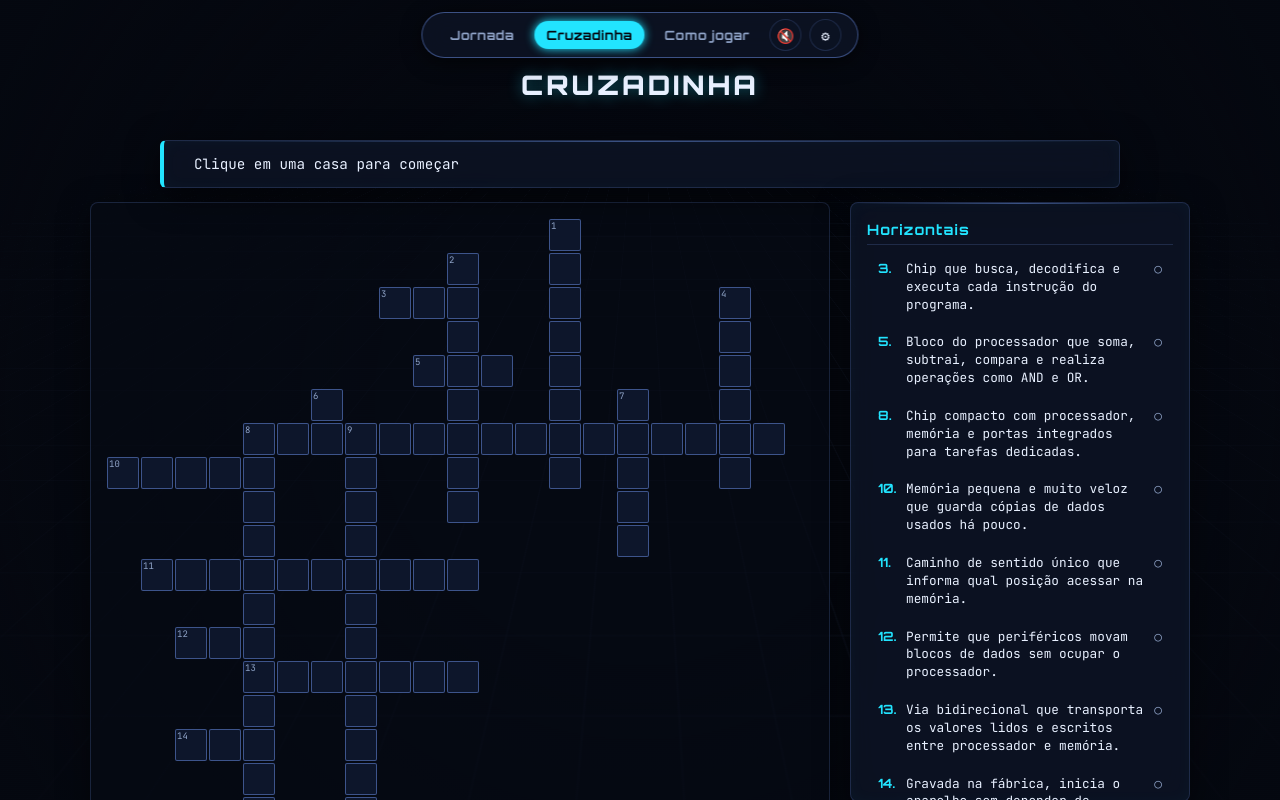
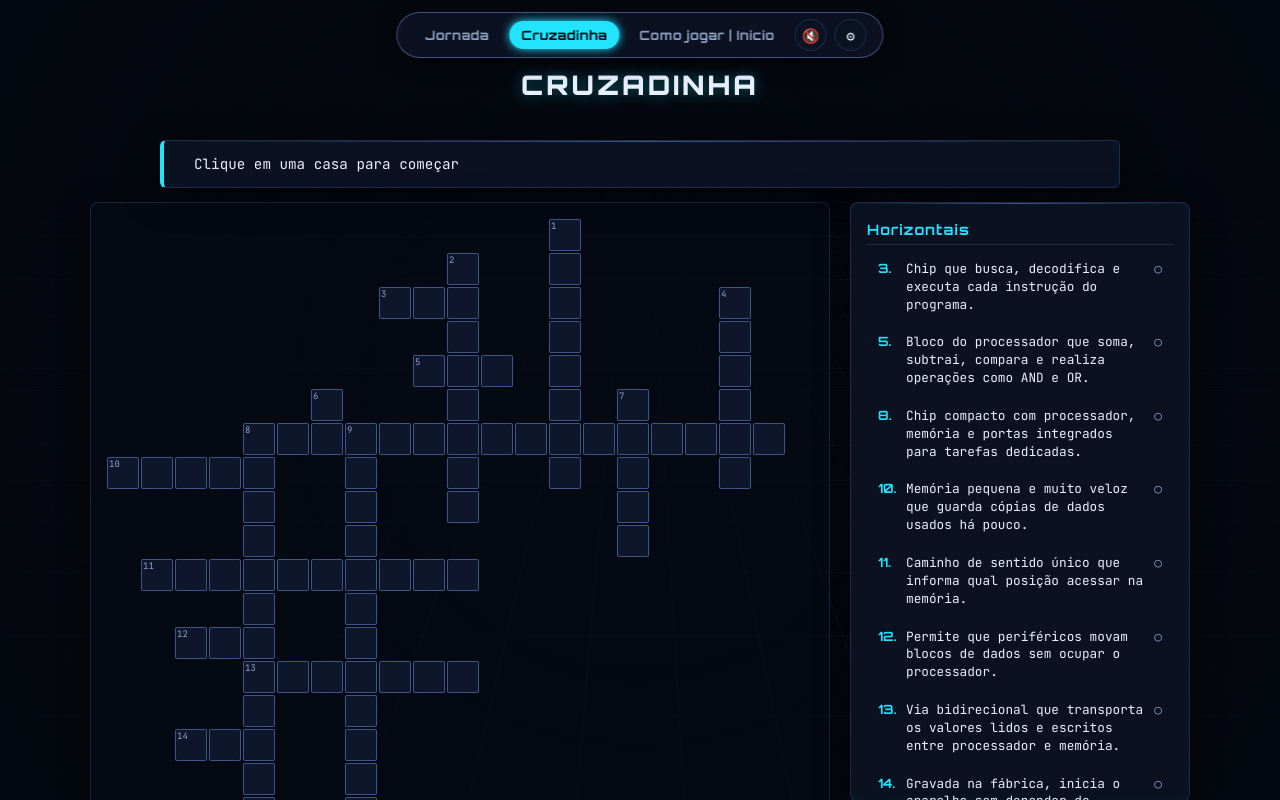
Before and after one commit to viniasouza/arqcomp-cruzadinha, a plain HTML site: page index.html in a window 1280 px wide. Both pictures are taken after a click on the button "🧩 IR DIRETO PARA A CRUZADINHA". Drawn offline with Linux system fonts and the light colour scheme.

Commit message:
fix: corrige nav bar | corrige pistas

```diff
--- a/dados.js
+++ b/dados.js
@@ -340,9 +340,9 @@ var TERMOS = [
     nome: 'Quad core',
     familia: 'chip',
     fase: 5,
-    pista: 'Processador com quarteto de unidades independentes de execução para elevado paralelismo.',
+    pista: 'Processador com quarteto de unidades independentes de execução.',
     dica1: 'Tipo de chip · 8 letras',
-    definicao: 'Quatro núcleos no mesmo chip. Mais paralelismo, mas o ganho depende de o programa conseguir dividir o trabalho.',
+    definicao: 'Quatro núcleos no mesmo chip. O ganho depende de o programa conseguir dividir o trabalho.',
     vidaReal: 'Desktops, servidores e celulares topo de linha.',
     cena: 'quad',
     narracao: [
--- a/index.html
+++ b/index.html
@@ -20,7 +20,7 @@
   <nav id="menu-topo" class="menu-topo oculto" role="navigation" aria-label="Menu principal">
     <button class="menu-btn" data-ir="tela-mapa" aria-label="Ir para a Jornada">Jornada</button>
     <button class="menu-btn" data-ir="tela-cruzadinha" aria-label="Ir para a Cruzadinha">Cruzadinha</button>
-    <button class="menu-btn" data-ir="tela-como-jogar" aria-label="Como jogar">Como jogar</button>
+    <button class="menu-btn" data-ir="tela-como-jogar" aria-label="Como jogar">Como jogar | Inicio</button>
     <button id="btn-som" class="menu-btn-icone" aria-label="Alternar som" title="Som">🔇</button>
     <button id="btn-config" class="menu-btn-icone" aria-label="Configurações" title="Configurações">⚙</button>
   </nav>
```
